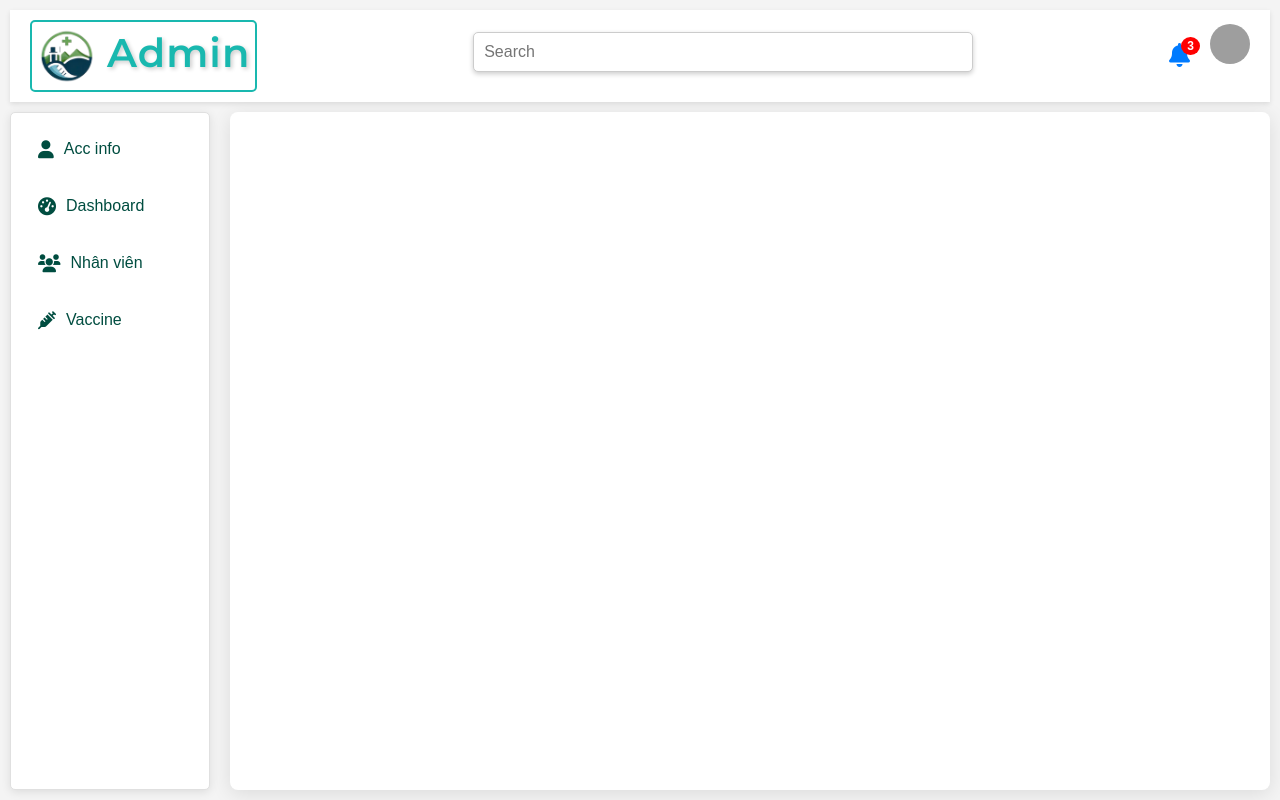
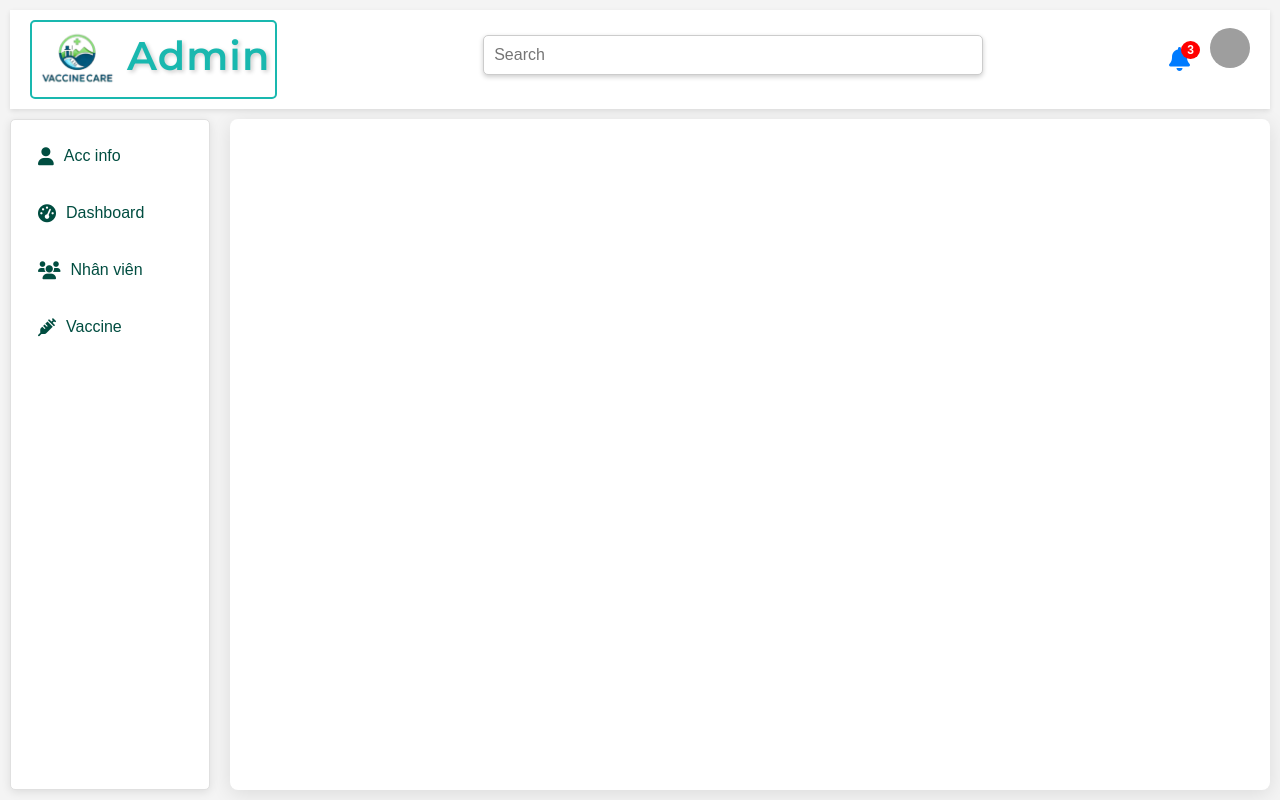
Before and after one commit to williamHoang541/Swp_fe, a React (Vite) app in the folder Vaccine_Care/: page /admin in a window 1280 px wide. Built offline with nearby package versions, Linux system fonts and the light colour scheme; grey boxes are pictures that could not be loaded; the HTML template or start-up script is replaced by a standard one.

Commit message:
update logo admin

```diff
--- a/Vaccine_Care/src/components/admin/header/header.css
+++ b/Vaccine_Care/src/components/admin/header/header.css
@@ -80,7 +80,7 @@
 }
 
 .header-logo {
-    width: 60px; /* Adjust size as needed */
+    width: 80px; /* Adjust size as needed */
     height: auto; /* Maintain aspect ratio */
     margin-right: 10px; /* Space between logo and title */
     vertical-align: middle; /* Align with text */
--- a/Vaccine_Care/src/components/admin/header/header.jsx
+++ b/Vaccine_Care/src/components/admin/header/header.jsx
@@ -1,6 +1,6 @@
 import React from 'react';
 import './header.css';
-import logo from '../../../assets/logo.png'; // Adjust the path as necessary
+import logo from '../../../assets/logo_vaccine.png'; // Adjust the path as necessary
 
 const Header = () => {
     return (
```
Also changed, not shown: Vaccine_Care/src/assets/logo_vaccine.png.
